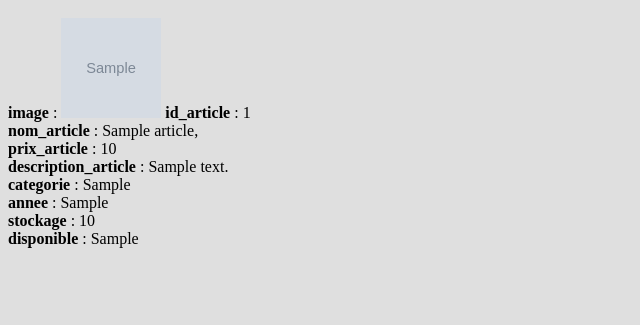
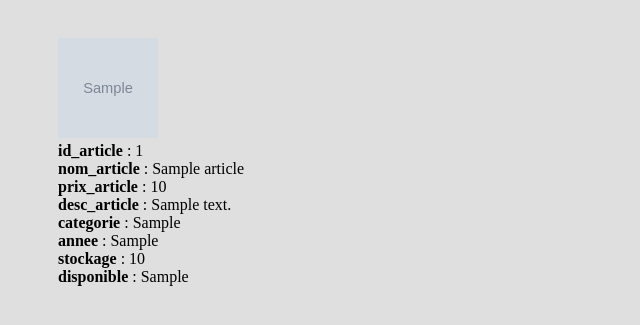
Before and after one commit to jorxCam/ecommerce, a PHP site: page /liste.php in a window 1280 px wide. Shown: the part 188-513 px from the top of the page, without its empty margins (0-640 px from the left). Run offline with PHP 8.4, Linux system fonts and the light colour scheme; tables that the repository leaves empty or names only in its code hold one stand-in row (values such as "Sample post"); grey boxes marked "Sample" are stand-in pictures.

Commit message:
change xay of listing articles

```diff
--- a/bdd.php
+++ b/bdd.php
@@ -10,10 +10,10 @@ try {
         // set the PDO error mode to exception
         $conn->setAttribute(PDO::ATTR_ERRMODE, PDO::ERRMODE_EXCEPTION);
 
-        $sql = "INSERT INTO `user`(`id_user`, `login`, `password`, `email`, `nom`, `prenom`) VALUES ('2','pepe','passwd1','a@mail.com','nom1','prenom1')";
+        //$sql = "INSERT INTO `user`(`id_user`, `login`, `password`, `email`, `nom`, `prenom`) VALUES ('2','pepe','passwd1','a@mail.com','nom1','prenom1')";
 
         // use exec() because no results are returned
-        $conn->exec($sql);
+        //$conn->exec($sql);
         echo "New record created successfully";
 
     } catch(PDOException $e) {
--- a/liste.php
+++ b/liste.php
@@ -24,7 +24,7 @@
 </div>
 
 <br>
-
+<div class="articles">
 <?php
 
 $servername = "localhost";
@@ -51,24 +51,27 @@ while ($donnees = $reponse->fetch())
 {
 
 ?>
-    <strong>     image </strong> :    <?php echo '<img src=images/'.$donnees['image'].' width="100" height="100" >'; ?>
-    <strong>    id_article </strong> :      <?php echo $donnees['id_article']; ?><br>
-    <strong>     nom_article  </strong> :     <?php echo $donnees['nom_article']; ?>,<br>
-    <strong>     prix_article   </strong> :    <?php echo $donnees['prix_article']; ?> <br>
-    <strong>     description_article  </strong> :    <?php echo $donnees['description_article']; ?> <br>
-    <strong>     categorie   </strong> :    <?php echo $donnees['categorie']; ?>  <br>
-    <strong>     annee  </strong> :    <?php echo $donnees['annee']; ?> <br>
-    <strong>     stockage  </strong> :    <?php echo $donnees['stockage']; ?> <br>
-    <strong>     disponible </strong> :    <?php echo $donnees['disponible']; ?><br>
 
+    <div style="margin-left: 10px;">
+    <?php echo '<img src=images/'.$donnees['image'].' alt="image" width="100" height="100" >'; ?><br>
 
-   </p>
+    <strong>     id_article           </strong> :    <?php echo $donnees['id_article'];          ?> <br>
+    <strong>     nom_article          </strong> :    <?php echo $donnees['nom_article'];         ?> <br>
+    <strong>     prix_article         </strong> :    <?php echo $donnees['prix_article'];        ?> <br>
+    <strong>     desc_article         </strong> :    <?php echo $donnees['description_article']; ?> <br>
+    <strong>     categorie            </strong> :    <?php echo $donnees['categorie'];           ?> <br>
+    <strong>     annee                </strong> :    <?php echo $donnees['annee'];               ?> <br>
+    <strong>     stockage             </strong> :    <?php echo $donnees['stockage'];            ?> <br>
+    <strong>     disponible           </strong> :    <?php echo $donnees['disponible'];          ?> <br>
+    </div>
+
+   <p>
 
 <?php
 
 }
 $reponse->closeCursor(); // Termine le traitement de la requête
 ?>
-
+</div>
 </body>
 </html>
--- a/style.css
+++ b/style.css
@@ -21,6 +21,17 @@ body {
   display:flex;
   flex:wrap;
 }
+
+.articles{
+    display: flex;
+    flex-wrap: wrap;
+    /*flex-flow: row wrap;*/
+    flex-direction: row;
+    align-content: flex-start;
+    margin-left: 20px;
+    margin-right: 20px;
+    padding: 20px;
+  }
 
 .main  {
   background-color: #6d6de8;
```
Also changed, not shown: testbdd.php (+24 -0 lines), images/produit2.jpg (added), produit1.jpg (deleted).
